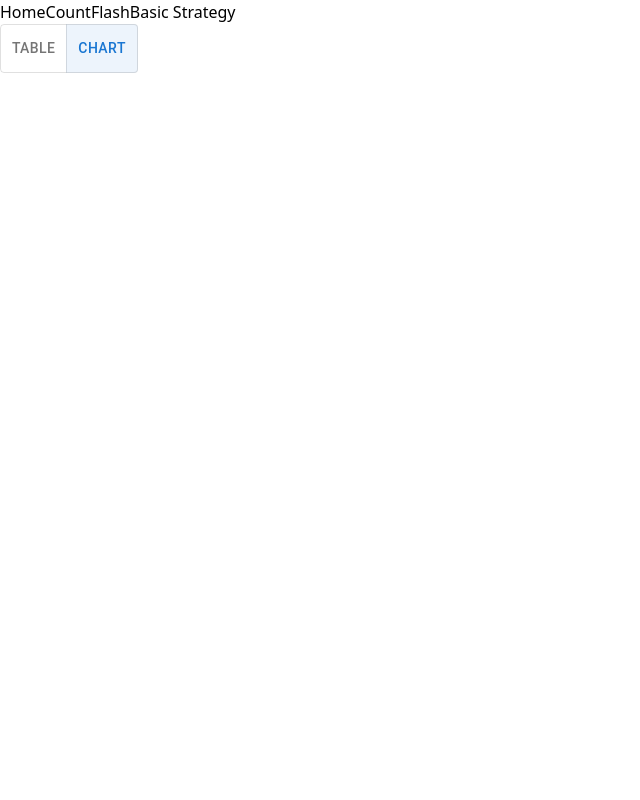
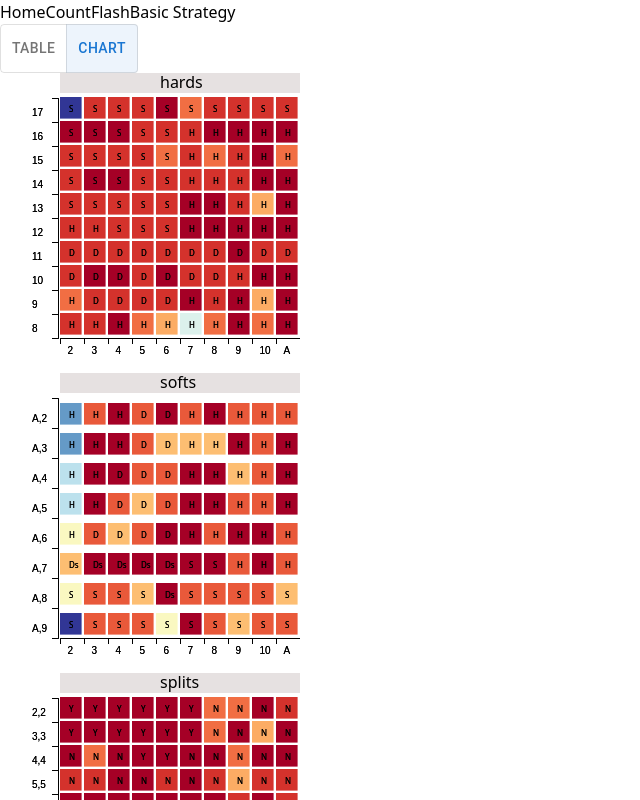
Before and after one commit to B-Musick/card-counter-3000-web, a React (Vite) app: page /flash/stats in a window 1280 px wide. Both pictures are taken after a click on the button "CHART". Shown: the top 800 px of the page, without its empty margins (0-640 px from the left). Built offline with nearby package versions, Linux system fonts and the light colour scheme.

Commit message:
#17 - Implement heatmap to charts section.

```diff
--- a/package.json
+++ b/package.json
@@ -16,6 +16,7 @@
     "@emotion/styled": "^11.13.0",
     "@mui/material": "^6.0.2",
     "classnames": "^2.5.1",
+    "d3": "^7.9.0",
     "json-server": "^1.0.0-beta.2",
     "react": "^18.3.1",
     "react-data-table-component": "^7.6.2",
--- a/src/components/Stats.tsx
+++ b/src/components/Stats.tsx
@@ -3,7 +3,7 @@ import { useState } from "react";
 import { StatisticsView } from "../lib/enums";
 import StatsTable from "./StatsTable";
 
-function Stats({data, columns, modalComponent}){
+function Stats({chartComponent, data, columns, modalComponent}){
     const [viewShown, setViewShown] = useState<StatisticsView>(StatisticsView.Table);
     const [modalOpen, setModalOpen] = useState<boolean>(false);
     const [modalElements, setModalElements] = useState()
@@ -30,7 +30,7 @@ function Stats({data, columns, modalComponent}){
             rows={rows}
             hiddenCols={['results', 'total', 'id', 'updated_at']}
             sortable={['created_at', 'percent']}
-            onRowClick={(row)=>showTable(row)} rowConditionals={undefined}        />
+            onRowClick={(row)=>showTable(row)} rowConditionals={undefined} />
 
     return (
         <>
@@ -47,6 +47,7 @@ function Stats({data, columns, modalComponent}){
             </ToggleButtonGroup>
 
             {statsTable}
+            {viewShown == StatisticsView.Chart && chartComponent(data)}
 
             <Modal
                 open={modalOpen}
--- /dev/null
+++ b/src/components/charts/Heatmap.tsx
@@ -0,0 +1,98 @@
+import * as d3 from "d3";
+import { useEffect, useRef } from "react";
+
+function Heatmap({
+    width = 300,
+    height = 300,
+    marginTop = 0,
+    marginRight = 0,
+    marginBottom = 60,
+    marginLeft = 60,
+    options = {},
+    data = [],
+    textData = []
+}) {
+    const svgRef = useRef();
+
+    function cellColorStatus(minimum, maximum, value) {
+        return d3.scaleSequential([minimum, maximum],d3.interpolateRdYlBu)(value)
+    }
+
+    useEffect(() => {
+        const flatMat = data.flat();
+        const flatCellData = textData.flat();
+        const maxVal = d3.max(flatMat);
+
+        // Get x and y scales
+        const x = d3.scaleLinear([0, data[0].length], [marginLeft, width - marginRight]);
+        const y = d3.scaleLinear([0, data.length], [height - marginBottom, marginTop]);
+        var rectw = ((x(1)-x(0))*0.9)
+        var recth = rectw;
+
+        const svgElement = d3.select(svgRef.current).attr("width", width).attr("height", height)
+        svgElement.selectAll("rect").data(flatMat).enter().append("g").append('rect')
+            .attr('x', function(d, i) {return x(i % data[0].length)})
+            .attr('y', function(d, i) {return y(Math.floor(i / data[0].length))})
+            .attr('width', rectw)
+            .attr('height', recth)
+            .attr('fill', (d,i)=>cellColorStatus(0, maxVal, d))
+            // .attr('opacity', (d)=>d/maxVal)
+            .attr('padding', '1px')
+
+        svgElement.selectAll("g").append("text")
+            .style("fill", "black")
+            .style("font-size", "8px")
+            .attr("dy", ".35em")
+            .attr("x", function (d,i) { return x(i % data[0].length) + 9 })
+            .attr("y", function (d,i) { return y(Math.floor(i / data[0].length)) + 12; })
+            .style("style", "label")
+            .text((d, i)=>flatCellData[i]);
+
+        const xLabels = Object.keys(options).includes('scales') ? options.scales.x.ticks: ["A,A", "B,B","A,A", "B,B","A,A", "B,B","A,A", "B,B","A,A", "B,B"]
+        const yLabels = Object.keys(options).includes('scales') ? options.scales.y.ticks: ["A,A", "B,B","A,A", "B,B","A,A", "B,B","A,A", "B,B","A,A", "B,B"]
+
+        var x_axis = d3.axisBottom(x).ticks(xLabels.length)
+            .tickFormat(function (d) {
+                return xLabels[d];
+            });
+
+        svgElement.append('g')
+            .attr("transform", `translate(0,${height-35})`)
+            .call(x_axis).selectAll("text")
+                .style("text-anchor", "start")
+                .attr("transform", `translate(${7}, 0)`);
+
+        var y_axis = d3.axisLeft(y)
+            .ticks(yLabels.length)
+                .tickFormat(function (d) {
+                    return yLabels[d];
+                });
+
+        svgElement.append("g")
+            .attr("transform", `translate(${marginLeft-2}, ${25})`)
+            .call(y_axis).selectAll("text")
+            .style("text-anchor", "start")
+            .attr("transform", "translate(-17, -10)");
+
+        svgElement.append('rect')
+        .attr('x', marginLeft)
+        .attr('y', 0)
+        .attr('width', width)
+        .attr('height', 20)
+        .attr('fill', 'rgb(230, 225, 225)')
+
+        svgElement.append('text')
+        .attr('class', 'title')
+        .attr('x', width/2+10)
+        .attr('y', 15)
+        .text(options.title);
+
+
+      }, [])
+
+    return (
+        <svg ref={svgRef} />
+    )
+}
+
+export default Heatmap;
--- a/src/pages/FlashStats.tsx
+++ b/src/pages/FlashStats.tsx
@@ -2,9 +2,71 @@ import Stats from "../components/Stats";
 import {flash} from "../../db.json"
 import BasicStrategyChart from "../components/BasicStrategyChart";
 import { BasicStrategyChartType } from "../lib/enums";
+import Heatmap from "../components/charts/Heatmap";
+import { convertGameActionToString } from "../lib/helpers";
 
 function FlashStats() {
     const columns = ['score', 'percent', 'created_at'];
+
+    const getHeatmapData = (stats, dataArray, labels) => {
+        labels.forEach((label, index) => {
+            stats[label].forEach((cell, statIndex) => {
+                if (cell.stats) dataArray[index][statIndex] += cell.stats
+            })
+        })
+
+        return dataArray;
+    }
+
+    const getHeatmapScope = (data, tableType) => {
+        // This only works for now, will change it so it only access the last 10 rounds in the array
+        // Will have one where user can view full history or select how many rounds to go back and see data
+        let heatmapScope = { data: { cellText: getCellText(data[0].results[tableType]), cellTotals: {} }, options: {} };
+        let labels, dataArray;
+        // l = getCellText(data[0].results[tableType]);
+        // console.log("tableText", tableText)
+        data.forEach((scoreObj, index) => {
+            let table = scoreObj.results[tableType];
+
+            if (index == 0) {
+                labels = Object.keys(table)
+                dataArray = Array.from(Array(labels.length), _ => Array(table[labels[0]].length).fill(0))
+            }
+
+            heatmapScope.data.cellTotals = getHeatmapData(table, dataArray, labels);
+        })
+
+        heatmapScope.options = {
+            title: tableType,
+            scales: {
+                x: { ticks: ["2", "3", "4", "5", "6", "7", "8", "9", "10", "A"] },
+                y: { ticks: labels }
+            }
+        }
+
+        return heatmapScope;
+    }
+
+    const getCellText = (data) => {
+        let newArray = []
+        Object.keys(data).forEach((row, rowIndex) => {
+            newArray[rowIndex] = data[row].map(cell => convertGameActionToString(cell.action))
+        })
+
+        return newArray;
+    }
+
+    let heatmap = (data) => {
+        let hardScope = getHeatmapScope(data, "hards")
+        let softScope = getHeatmapScope(data, "softs")
+        let splitsScope = getHeatmapScope(data, "splits")
+
+        return <div>
+            <Heatmap textData={hardScope?.data.cellText} data={hardScope.data.cellTotals} options={hardScope.options} />
+            <Heatmap textData={softScope?.data.cellText} data={softScope.data.cellTotals} options={softScope.options} />
+            <Heatmap textData={splitsScope?.data.cellText} data={splitsScope.data.cellTotals} options={splitsScope.options} />
+        </div>
+    };
 
     const flashModalComponent = (row) => {
         return <div>
@@ -16,7 +78,7 @@ function FlashStats() {
 
     return (
         <>
-            <Stats data={flash} columns={columns} modalComponent={flashModalComponent}/>
+            <Stats data={flash} columns={columns} chartComponent={heatmap} modalComponent={flashModalComponent} />
         </>
     )
 }
```
Also changed, not shown: 1 other file (tests, documents, lock files or other folders).
